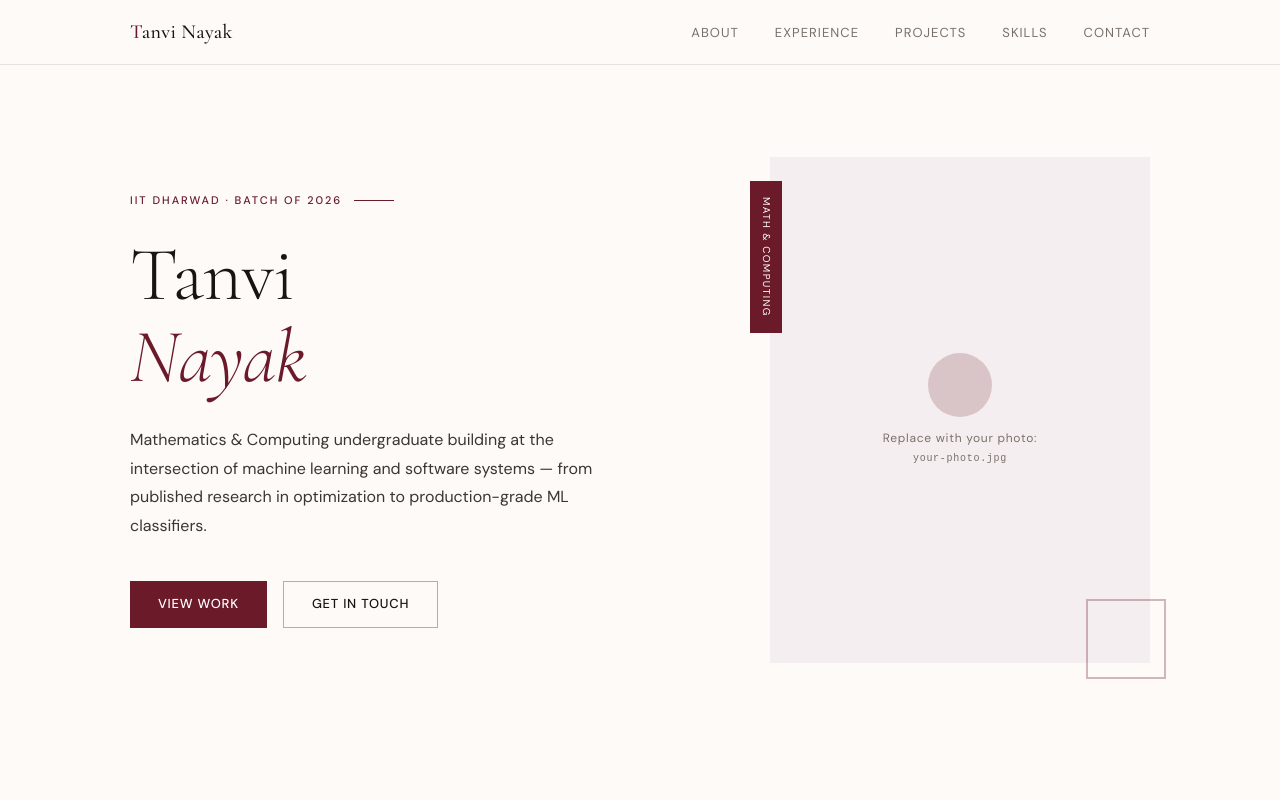
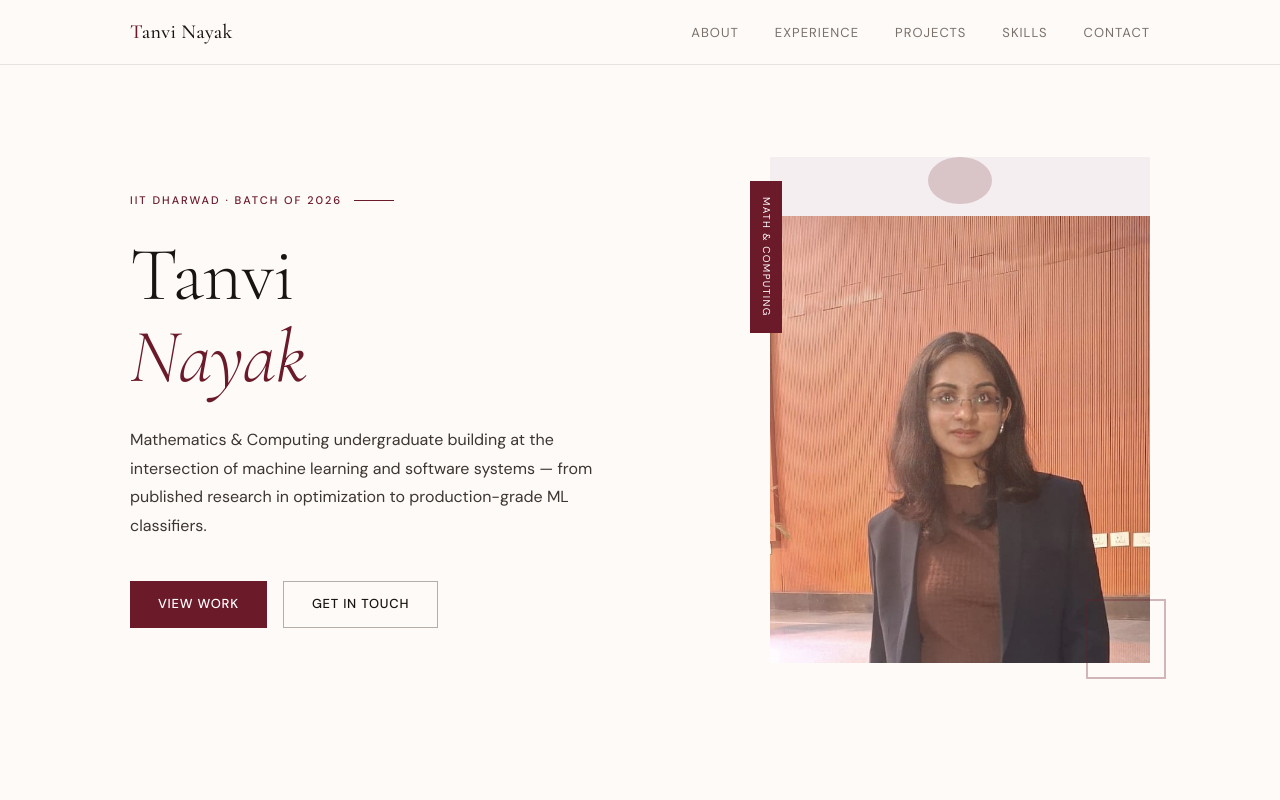
Before and after one commit to tnvnyk/tnvnyk.github.io, a plain HTML site: page index.html in a window 1280 px wide. Shown: the top 800 px of the page. Drawn offline with nearby package versions, Linux system fonts and the light colour scheme.

Commit message:
Replace photo placeholder with actual image

```diff
--- a/index.html
+++ b/index.html
@@ -566,7 +566,7 @@
         <!-- Replace the div below with: <img src="your-photo.jpg" alt="Tanvi Nayak"> -->
         <div class="photo-placeholder">
           <div class="photo-placeholder-icon"></div>
-          <p>Replace with your photo:<br><code style="font-size:10px;">your-photo.jpg</code></p>
+          <img src="images/imagepic.jpeg" alt="Tanvi Nayak">
         </div>
       </div>
       <div class="hero-photo-accent"></div>
```
